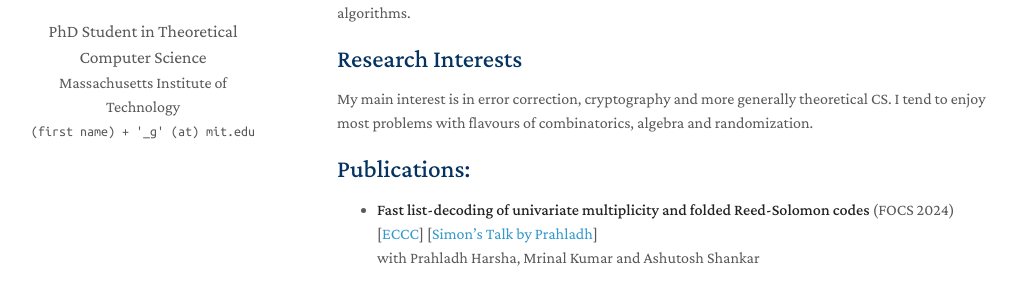
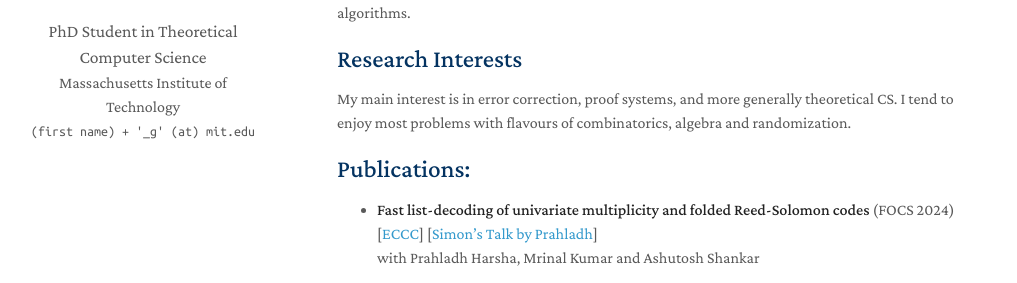
Before and after one commit to goyal-rohan/goyal-rohan.github.io, a Jekyll site: the page built from index.md, in a window 1280 px wide and 900 px high. Shown: the part 248-531 px from the top of the window, without its empty margins (133-1150 px from the left). Built offline with Jekyll 4.4.1, drawn with Linux system fonts in a browser that asks for light colours; nearby versions of some CDN libraries; a style sheet for code colours, icons or effects is not loaded; our own code applies the rules of GitHub Pages for plain Markdown files.

Commit message:
Update index.md

```diff
--- a/index.md
+++ b/index.md
@@ -11,7 +11,7 @@ Before this, I did my BSc.(Hons) in Mathematics and Computer Science from [Chenn
 
 ## Research Interests
 
-My main interest is in error correction, cryptography and more generally theoretical CS. I tend to enjoy most problems with flavours of combinatorics, algebra and randomization.
+My main interest is in error correction, proof systems, and more generally theoretical CS. I tend to enjoy most problems with flavours of combinatorics, algebra and randomization.
 
 ## Publications:
 - **Fast list-decoding of univariate multiplicity and folded Reed-Solomon codes** (FOCS 2024)    [[ECCC](https://eccc.weizmann.ac.il/report/2023/185/)] [[Simon's Talk by Prahladh](https://www.youtube.com/live/t3AdyuYaPzI?si=Yalpe2fbju6czVSb)] \
```
